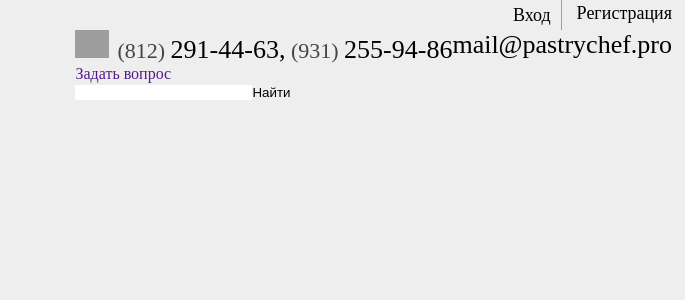
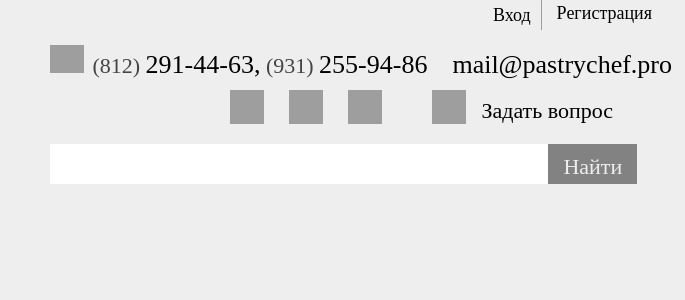
Before and after one commit to mugukamil/pastrychev, a Node project: template src/templates/layouts/_layout.jade in a window 1280 px wide. Shown: the part 227-527 px from the top of the page, without its empty margins (595-1280 px from the left). Run offline with Node 20 templates, Linux system fonts and the light colour scheme; the template is opened without the code that fills it, so the values that code supplies are empty; grey boxes are pictures that could not be loaded.

Commit message:
complete header markup

```diff
--- a/build/css/app.css
+++ b/build/css/app.css
@@ -150,6 +150,8 @@
 
 .site-header__login {
   text-align: right;
+  margin-bottom: 15px;
+  margin-right: 20px;
 }
 
 .site-header__login li {
@@ -180,9 +182,14 @@
   color: #9f9f9f;
 }
 
+.site-header__contacts {
+  margin-bottom: 10px;
+}
+
 .site-header__phone {
   display: inline-block;
   vertical-align: top;
+  margin-right: 25px;
 }
 
 .site-header__phone .icon {
@@ -190,7 +197,7 @@
   background-image: url("../img/sprite.png");
   width: 34px;
   height: 28px;
-  background-position: 0px -88px;
+  background-position: 0px -132px;
   margin-right: 8px;
 }
 
@@ -210,7 +217,7 @@
 
 .site-header__email {
   display: inline-block;
-  vertical-align: top;
+  vertical-align: bottom;
 }
 
 .site-header__email a {
@@ -224,4 +231,161 @@
   color: #9f9f9f;
 }
 
+.site-header__social {
+  display: inline-block;
+  vertical-align: top;
+  margin-right: 50px;
+  margin-left: 180px;
+}
+
+.site-header__social li {
+  display: inline-block;
+  vertical-align: top;
+}
+
+.site-header__social li + li {
+  margin-left: 25px;
+}
+
+.site-header__social li .icon {
+  content: '';
+  display: inline-block;
+  vertical-align: top;
+}
+
+.site-header__social li .icon.icon-inst {
+  background-image: url("../img/sprite.png");
+  width: 34px;
+  height: 34px;
+  background-position: 0px 0px;
+}
+
+.site-header__social li .icon.icon-inst:hover {
+  background-image: url("../img/sprite.png");
+  width: 34px;
+  height: 34px;
+  background-position: -88px -44px;
+}
+
+.site-header__social li .icon.icon-inst:active {
+  background-image: url("../img/sprite.png");
+  width: 34px;
+  height: 34px;
+  background-position: 0px -88px;
+}
+
+.site-header__social li .icon.icon-fb {
+  background-image: url("../img/sprite.png");
+  width: 34px;
+  height: 34px;
+  background-position: -88px 0px;
+}
+
+.site-header__social li .icon.icon-fb:hover {
+  background-image: url("../img/sprite.png");
+  width: 34px;
+  height: 34px;
+  background-position: 0px -44px;
+}
+
+.site-header__social li .icon.icon-fb:active {
+  background-image: url("../img/sprite.png");
+  width: 34px;
+  height: 34px;
+  background-position: -44px -44px;
+}
+
+.site-header__social li .icon.icon-vk {
+  background-image: url("../img/sprite.png");
+  width: 34px;
+  height: 34px;
+  background-position: -44px 0px;
+}
+
+.site-header__social li .icon.icon-vk:hover {
+  background-image: url("../img/sprite.png");
+  width: 34px;
+  height: 34px;
+  background-position: -88px -88px;
+}
+
+.site-header__social li .icon.icon-vk:active {
+  background-image: url("../img/sprite.png");
+  width: 34px;
+  height: 34px;
+  background-position: -44px -88px;
+}
+
+.site-header__question {
+  margin-bottom: 20px;
+  display: inline-block;
+  vertical-align: top;
+}
+
+.site-header__question a {
+  color: #000000;
+  font-family: "PF Din Text Cond Pro";
+  font-size: 22px;
+  font-weight: 400;
+}
+
+.site-header__question a:hover .icon {
+  background-image: url("../img/sprite.png");
+  width: 34px;
+  height: 34px;
+  background-position: -132px 0px;
+}
+
+.site-header__question a:active {
+  color: #9f9f9f;
+}
+
+.site-header__question a:active .icon {
+  background-image: url("../img/sprite.png");
+  width: 34px;
+  height: 34px;
+  background-position: -132px -44px;
+}
+
+.site-header__question a .icon {
+  content: '';
+  margin-right: 15px;
+  display: inline-block;
+  vertical-align: bottom;
+  background-image: url("../img/sprite.png");
+  width: 34px;
+  height: 34px;
+  background-position: -132px -88px;
+}
+
+.site-header__search input[type='search'] {
+  width: 498px;
+  height: 40px;
+  background-color: #ffffff;
+  padding-left: 10px;
+  padding-right: 10px;
+  font-family: "PF Din Text Cond Pro";
+  font-size: 16px;
+  font-weight: 400;
+}
+
+.site-header__search input[type='submit'] {
+  height: 40px;
+  background-color: #828282;
+  color: #eeeeee;
+  font-family: "PF Din Text Cond Pro";
+  font-size: 22px;
+  font-weight: 400;
+  padding: 10px 15px;
+  vertical-align: top;
+}
+
+.site-header__search input[type='submit']:hover {
+  background-color: #fc2db7;
+}
+
+.site-header__search input[type='submit']:active {
+  background-color: #9f9f9f;
+}
+
 /*# sourceMappingURL=app.css.map */
--- a/src/sass/_header.sass
+++ b/src/sass/_header.sass
@@ -23,6 +23,8 @@
     +dib
   &__login
     text-align: right
+    margin-bottom: 15px
+    margin-right: 20px
     li
       display: inline-block
       vertical-align: middle
@@ -44,8 +46,10 @@
       &:active
         color: #9f9f9f
   &__contacts
+    margin-bottom: 10px
   &__phone
     +dib
+    margin-right: 25px
     .icon
       display: inline-block
       +s(icon-phone)
@@ -61,7 +65,8 @@
         font-size: 26px
         font-weight: 400
   &__email
-    +dib
+    display: inline-block
+    vertical-align: bottom
     a
       color: #000
       font-family: "PF Din Text Cond Pro"
@@ -69,3 +74,65 @@
       font-weight: 400
       &:active
         color: #9f9f9f
+  &__social
+    +dib
+    margin-right: 50px
+    margin-left: 180px
+    li
+      +dib
+      & + li
+        margin-left: 25px
+      .icon
+        content: ''
+        +dib
+        @each $cls in inst, fb, vk
+          &.icon-#{$cls}
+            +s(icon-#{$cls})
+            &:hover
+              +s(icon-#{$cls}--hover)
+            &:active
+              +s(icon-#{$cls}--release)
+  &__question
+    margin-bottom: 20px
+    +dib
+    a
+      color: #000000
+      font-family: "PF Din Text Cond Pro"
+      font-size: 22px
+      font-weight: 400
+      &:hover
+        .icon
+          +s(icon-question--hover)
+      &:active
+        color: #9f9f9f
+        .icon
+          +s(icon-question--release)
+      .icon
+        content: ''
+        margin-right: 15px
+        display: inline-block
+        vertical-align: bottom
+        +s(icon-question)
+  &__search
+    input[type='search']
+      width: 498px
+      height: 40px
+      background-color: #ffffff
+      padding-left: 10px
+      padding-right: 10px
+      font-family: "PF Din Text Cond Pro"
+      font-size: 16px
+      font-weight: 400
+    input[type='submit']
+      height: 40px
+      background-color: #828282
+      color: #eeeeee
+      font-family: "PF Din Text Cond Pro"
+      font-size: 22px
+      font-weight: 400
+      padding: 10px 15px
+      vertical-align: top
+      &:hover
+        background-color: #fc2db7
+      &:active
+        background-color: #9f9f9f
--- a/src/sass/generated/_sprite-png.sass
+++ b/src/sass/generated/_sprite-png.sass
@@ -1,13 +1,19 @@
 $icons: (0:0)
-$icons: map-merge($icons,('facebook': (X: -132px, Y:-48px, W: 10px, H: 19px, TW: 152px, TH: 116px, IMG: '../img/sprite.png')))
-$icons: map-merge($icons,('facebook@2x': (X: -132px, Y:0px, W: 20px, H: 38px, TW: 152px, TH: 116px, IMG: '../img/sprite.png')))
-$icons: map-merge($icons,('icon-fb': (X: 0px, Y:0px, W: 34px, H: 34px, TW: 152px, TH: 116px, IMG: '../img/sprite.png')))
-$icons: map-merge($icons,('icon-inst--hover': (X: -44px, Y:0px, W: 34px, H: 34px, TW: 152px, TH: 116px, IMG: '../img/sprite.png')))
-$icons: map-merge($icons,('icon-inst--release': (X: 0px, Y:-44px, W: 34px, H: 34px, TW: 152px, TH: 116px, IMG: '../img/sprite.png')))
-$icons: map-merge($icons,('icon-inst': (X: -44px, Y:-44px, W: 34px, H: 34px, TW: 152px, TH: 116px, IMG: '../img/sprite.png')))
-$icons: map-merge($icons,('icon-phone': (X: 0px, Y:-88px, W: 34px, H: 28px, TW: 152px, TH: 116px, IMG: '../img/sprite.png')))
-$icons: map-merge($icons,('icon-question': (X: -88px, Y:0px, W: 34px, H: 34px, TW: 152px, TH: 116px, IMG: '../img/sprite.png')))
-$icons: map-merge($icons,('icon-vk': (X: -88px, Y:-44px, W: 34px, H: 34px, TW: 152px, TH: 116px, IMG: '../img/sprite.png')))
+$icons: map-merge($icons,('facebook': (X: -176px, Y:-48px, W: 10px, H: 19px, TW: 196px, TH: 160px, IMG: '../img/sprite.png')))
+$icons: map-merge($icons,('facebook@2x': (X: -176px, Y:0px, W: 20px, H: 38px, TW: 196px, TH: 160px, IMG: '../img/sprite.png')))
+$icons: map-merge($icons,('icon-fb--hover': (X: 0px, Y:-44px, W: 34px, H: 34px, TW: 196px, TH: 160px, IMG: '../img/sprite.png')))
+$icons: map-merge($icons,('icon-fb--release': (X: -44px, Y:-44px, W: 34px, H: 34px, TW: 196px, TH: 160px, IMG: '../img/sprite.png')))
+$icons: map-merge($icons,('icon-fb': (X: -88px, Y:0px, W: 34px, H: 34px, TW: 196px, TH: 160px, IMG: '../img/sprite.png')))
+$icons: map-merge($icons,('icon-inst--hover': (X: -88px, Y:-44px, W: 34px, H: 34px, TW: 196px, TH: 160px, IMG: '../img/sprite.png')))
+$icons: map-merge($icons,('icon-inst--release': (X: 0px, Y:-88px, W: 34px, H: 34px, TW: 196px, TH: 160px, IMG: '../img/sprite.png')))
+$icons: map-merge($icons,('icon-inst': (X: 0px, Y:0px, W: 34px, H: 34px, TW: 196px, TH: 160px, IMG: '../img/sprite.png')))
+$icons: map-merge($icons,('icon-phone': (X: 0px, Y:-132px, W: 34px, H: 28px, TW: 196px, TH: 160px, IMG: '../img/sprite.png')))
+$icons: map-merge($icons,('icon-question--hover': (X: -132px, Y:0px, W: 34px, H: 34px, TW: 196px, TH: 160px, IMG: '../img/sprite.png')))
+$icons: map-merge($icons,('icon-question--release': (X: -132px, Y:-44px, W: 34px, H: 34px, TW: 196px, TH: 160px, IMG: '../img/sprite.png')))
+$icons: map-merge($icons,('icon-question': (X: -132px, Y:-88px, W: 34px, H: 34px, TW: 196px, TH: 160px, IMG: '../img/sprite.png')))
+$icons: map-merge($icons,('icon-vk--hover': (X: -88px, Y:-88px, W: 34px, H: 34px, TW: 196px, TH: 160px, IMG: '../img/sprite.png')))
+$icons: map-merge($icons,('icon-vk--release': (X: -44px, Y:-88px, W: 34px, H: 34px, TW: 196px, TH: 160px, IMG: '../img/sprite.png')))
+$icons: map-merge($icons,('icon-vk': (X: -44px, Y:0px, W: 34px, H: 34px, TW: 196px, TH: 160px, IMG: '../img/sprite.png')))
 
 
 // Gets an attribute from the sass map
@@ -48,53 +54,89 @@
 //  width: 10px
 //  height: 19px
 //  background-image: url('../img/sprite.png')
-//  background-position: -132px -48px
+//  background-position: -176px -48px
 //
 //.icon-facebook@2x
 //  width: 20px
 //  height: 38px
 //  background-image: url('../img/sprite.png')
-//  background-position: -132px 0px
+//  background-position: -176px 0px
+//
+//.icon-icon-fb--hover
+//  width: 34px
+//  height: 34px
+//  background-image: url('../img/sprite.png')
+//  background-position: 0px -44px
+//
+//.icon-icon-fb--release
+//  width: 34px
+//  height: 34px
+//  background-image: url('../img/sprite.png')
+//  background-position: -44px -44px
 //
 //.icon-icon-fb
 //  width: 34px
 //  height: 34px
 //  background-image: url('../img/sprite.png')
-//  background-position: 0px 0px
+//  background-position: -88px 0px
 //
 //.icon-icon-inst--hover
 //  width: 34px
 //  height: 34px
 //  background-image: url('../img/sprite.png')
-//  background-position: -44px 0px
+//  background-position: -88px -44px
 //
 //.icon-icon-inst--release
 //  width: 34px
 //  height: 34px
 //  background-image: url('../img/sprite.png')
-//  background-position: 0px -44px
+//  background-position: 0px -88px
 //
 //.icon-icon-inst
 //  width: 34px
 //  height: 34px
 //  background-image: url('../img/sprite.png')
-//  background-position: -44px -44px
+//  background-position: 0px 0px
 //
 //.icon-icon-phone
 //  width: 34px
 //  height: 28px
 //  background-image: url('../img/sprite.png')
-//  background-position: 0px -88px
+//  background-position: 0px -132px
+//
+//.icon-icon-question--hover
+//  width: 34px
+//  height: 34px
+//  background-image: url('../img/sprite.png')
+//  background-position: -132px 0px
+//
+//.icon-icon-question--release
+//  width: 34px
+//  height: 34px
+//  background-image: url('../img/sprite.png')
+//  background-position: -132px -44px
 //
 //.icon-icon-question
 //  width: 34px
 //  height: 34px
 //  background-image: url('../img/sprite.png')
-//  background-position: -88px 0px
+//  background-position: -132px -88px
+//
+//.icon-icon-vk--hover
+//  width: 34px
+//  height: 34px
+//  background-image: url('../img/sprite.png')
+//  background-position: -88px -88px
+//
+//.icon-icon-vk--release
+//  width: 34px
+//  height: 34px
+//  background-image: url('../img/sprite.png')
+//  background-position: -44px -88px
 //
 //.icon-icon-vk
 //  width: 34px
 //  height: 34px
 //  background-image: url('../img/sprite.png')
-//  background-position: -88px -44px
+//  background-position: -44px 0px
 //
--- a/src/templates/partials/_header.jade
+++ b/src/templates/partials/_header.jade
@@ -36,8 +36,9 @@
             a(href="")
               i.icon.icon-vk
       .site-header__question
-        i.icon.icon-question
-        a(href="") Задать вопрос
+        a(href="")
+          i.icon.icon-question
+          | Задать вопрос
       .site-header__search
         form(action="")
           input(type="search", name="search")
```
Also changed, not shown: src/icons/icon-fb--hover.png (added), src/icons/icon-fb--release.png (added), src/icons/icon-question--hover.png (added), src/icons/icon-question--release.png (added), src/icons/icon-vk--hover.png (added), src/icons/icon-vk--release.png (added), 3 other files.
